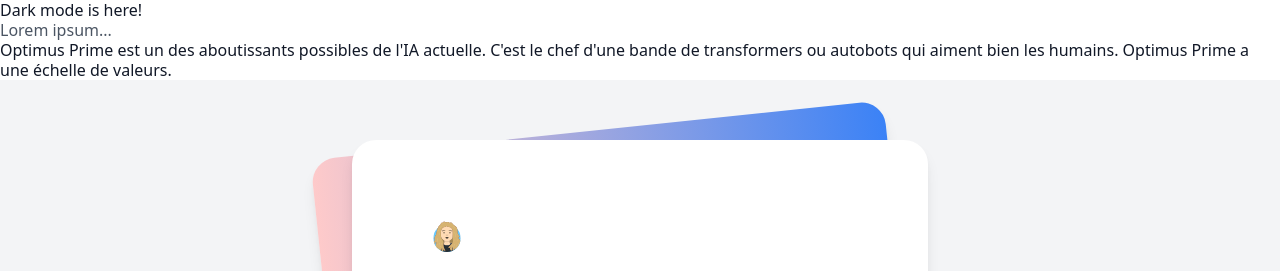
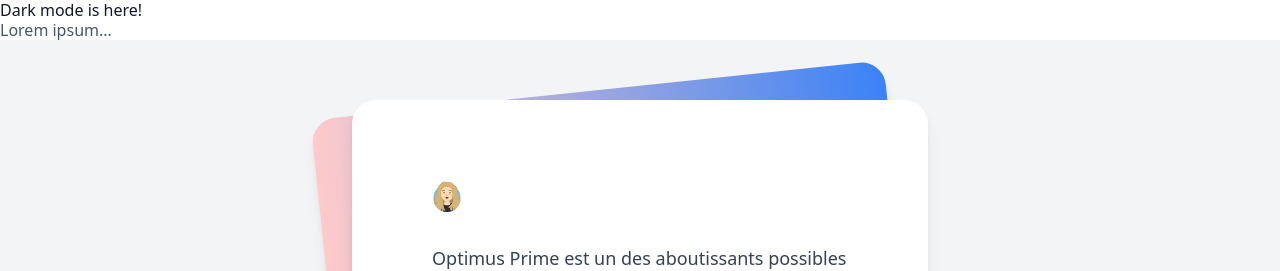
Before and after one commit to vdval/OptimusPrime, a plain HTML site: page index.html in a window 1280 px wide. Shown: the top 271 px of the page. Drawn offline with nearby package versions, Linux system fonts and the light colour scheme.

Commit message:
Correction index

```diff
--- a/index.html
+++ b/index.html
@@ -15,13 +15,6 @@
           Lorem ipsum...
         </p>
       </div>
-
-      <!-- This will center text on mobile, and left align it on screens 640px and wider -->
-    <div class="text-center sm:text-left">Optimus Prime est un des aboutissants possibles de l'IA actuelle. C'est le chef d'une bande de transformers ou autobots qui aiment bien les humains. Optimus Prime a une échelle de valeurs.</div>
-
-
-
-
   <!--
   Welcome to Tailwind Play, the official Tailwind CSS playground!
 
```
